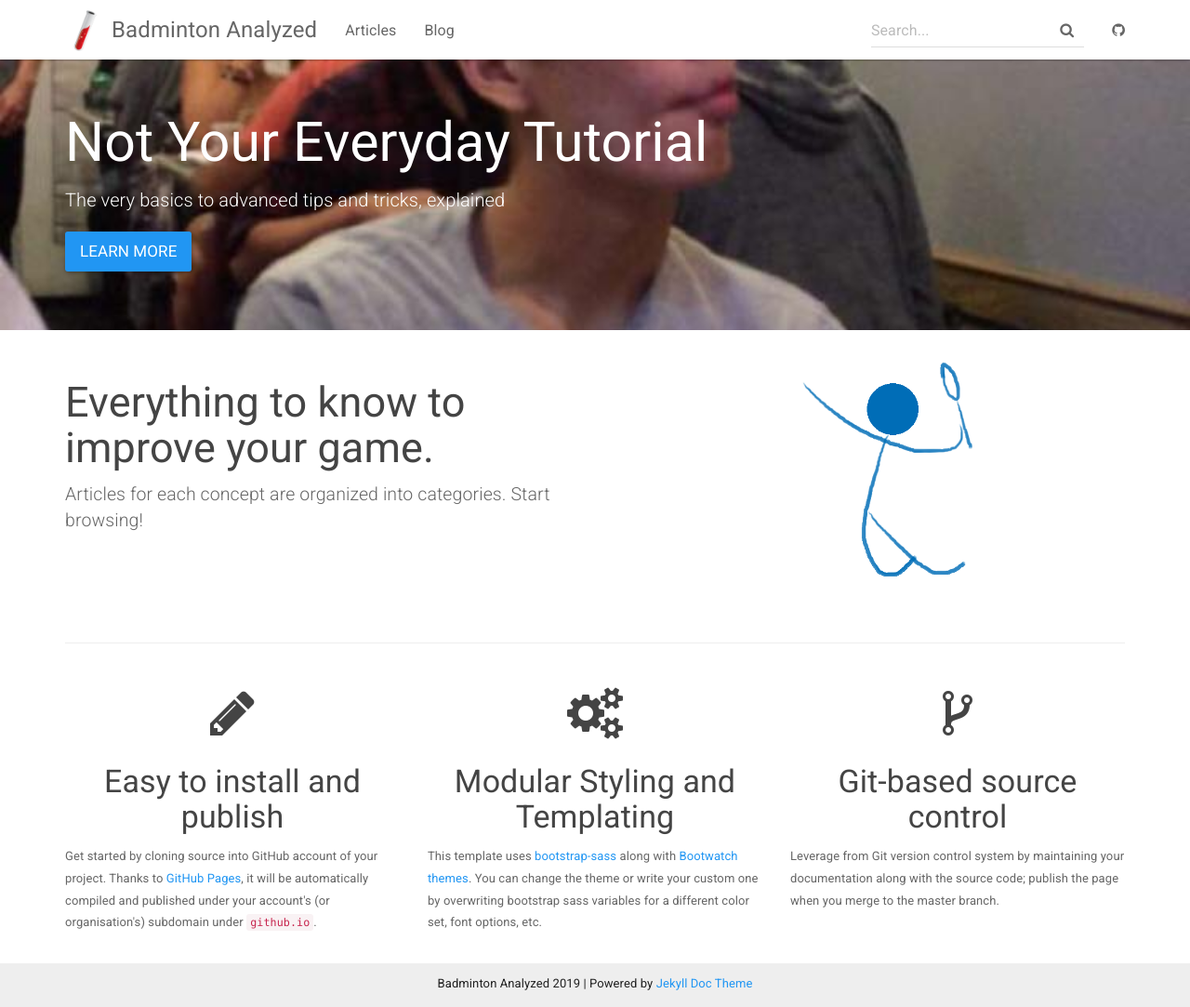
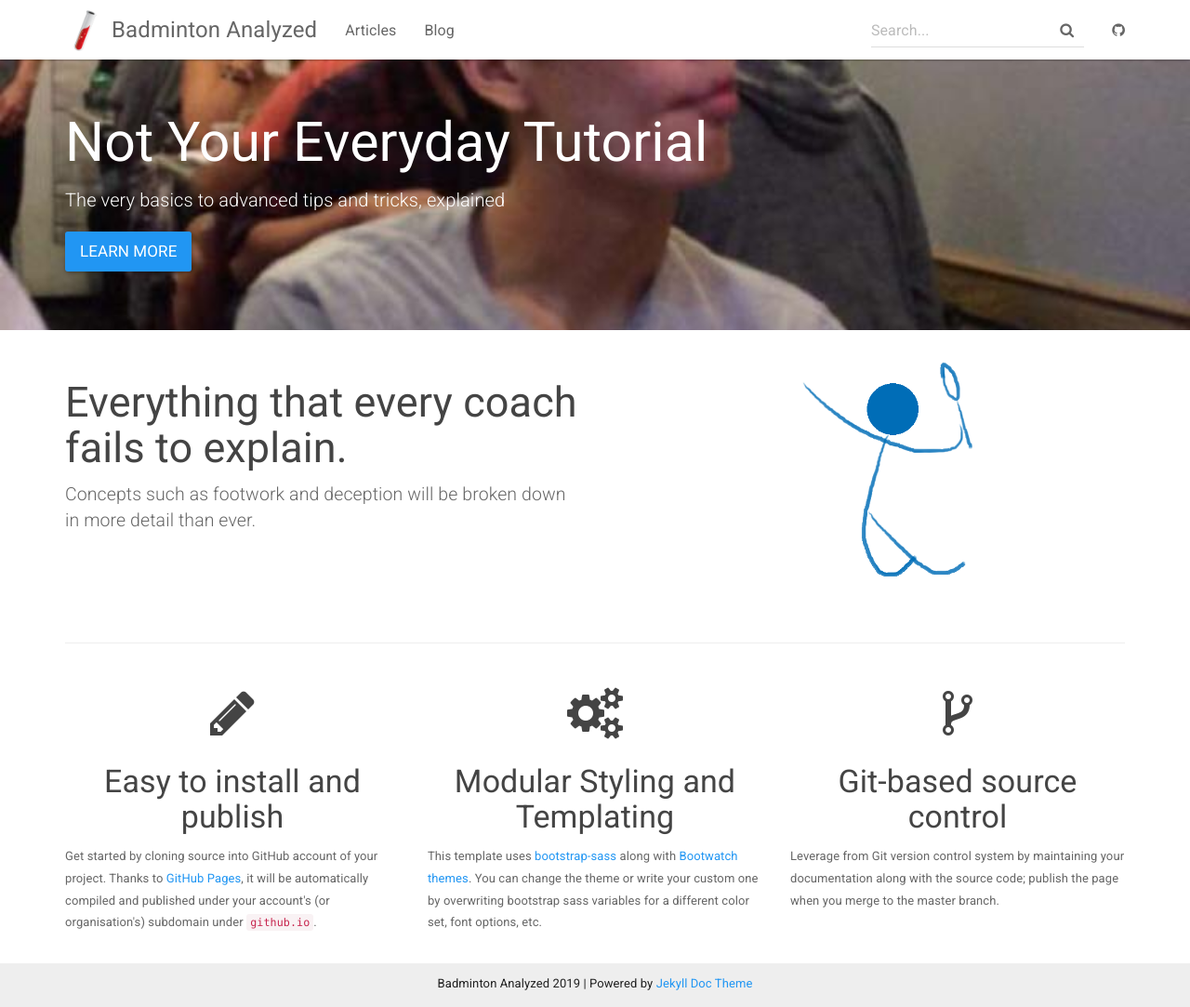
Before and after one commit to Amisuta/badminton, a Jekyll site: the page built from index.html, in a window 1280 px wide and 1083 px high. Shown: the whole window at 93% size. Built offline with Jekyll 4.4.1, drawn with Linux system fonts in a browser that asks for light colours.

Commit message:
Update index.html

```diff
--- a/index.html
+++ b/index.html
@@ -13,8 +13,8 @@ layout: default
 <div class="container">
     <div class="row">
         <div class="col-md-6">
-            <h2 class="header-light regular-pad">Everything to know to improve your game.</h2>
-              <p class="lead">Articles for each concept are organized into categories. Start browsing!</p>
+            <h2 class="header-light regular-pad">Everything that every coach fails to explain.</h2>
+              <p class="lead">Concepts such as footwork and deception will be broken down in more detail than ever.</p>
         </div>
         <div class="col-md-6 text-center">
             <img src="{{ "/assets/img/stick-figure.png" | relative_url }}" alt="Jekyll logo" class="img-responsive">
```
